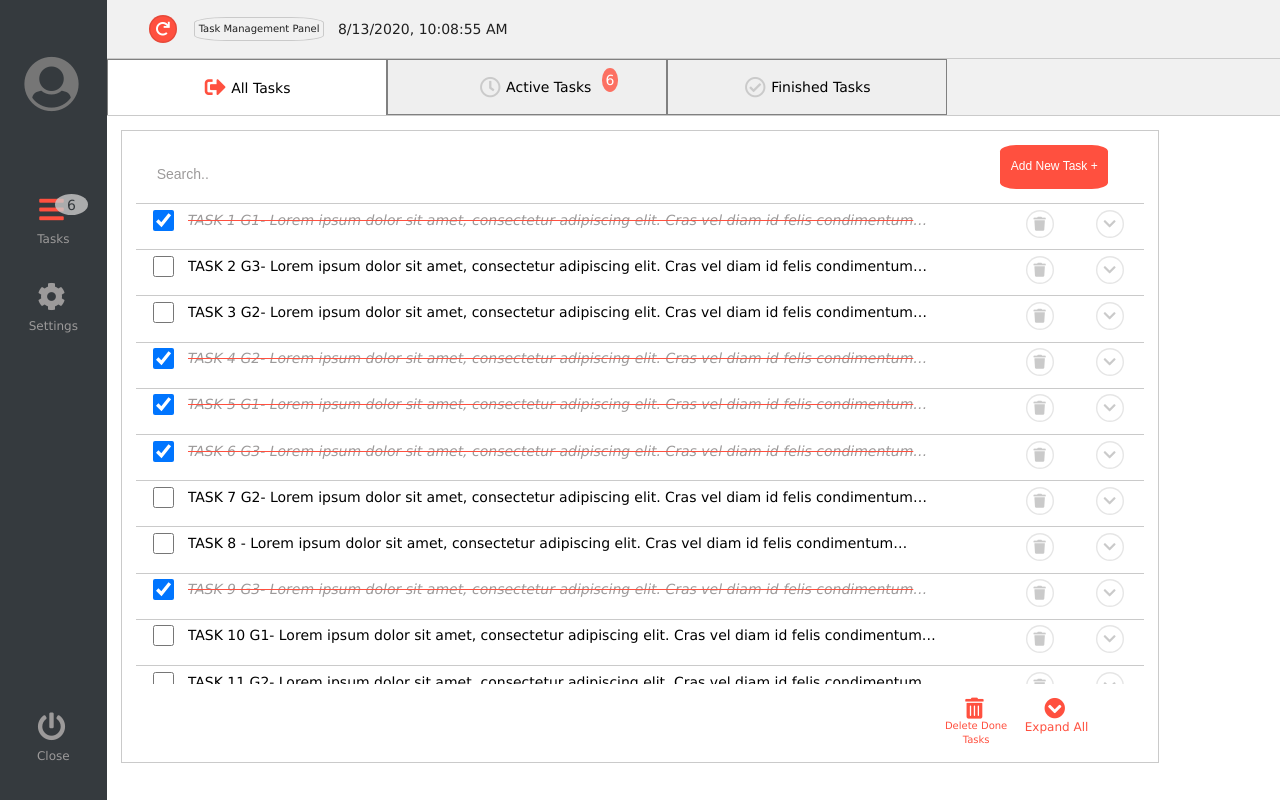
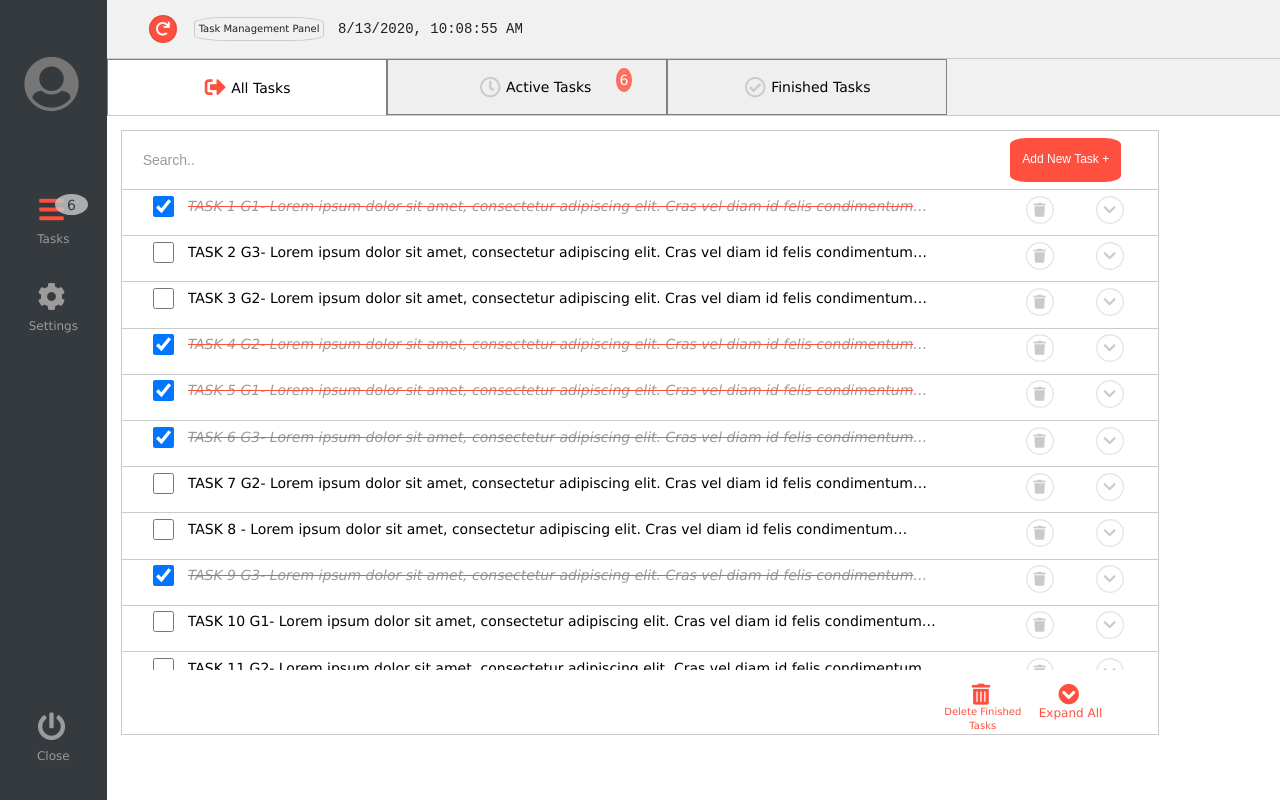
Before and after one commit to Fatih-Topcu/TaskManager-React, a React (Create React App) app: page / in a window 1280 px wide. Built offline with nearby package versions, Linux system fonts and the light colour scheme.

Commit message:
added some styling

```diff
--- a/src/i18n.js
+++ b/src/i18n.js
@@ -14,7 +14,7 @@ i18n.use(LanguageDetector).init({
                 "search-text":"Search..",
                 "collapse-text":"Collapse All",
                 "expand-text":"Expand All",
-                "delete-text1":"Delete Done",
+                "delete-text1":"Delete Finished",
                 "delete-text2":"Tasks",
                 "taskmanagementpanel-text":"Task Management Panel",
                 "alltasks-text":"All Tasks",
--- a/src/style/style.css
+++ b/src/style/style.css
@@ -132,6 +132,7 @@
 
 #header .header-upper #date-time-p {
   font-size: 1rem;
+  font-family: monospace !important;
 }
 
 #header .header-buttons {
@@ -171,7 +172,7 @@
 #header .header-buttons .header-btn .active-circle {
   position: relative;
   top: -0.5rem;
-  left: 10rem;
+  left: 11rem;
   color: #fff;
   background-color: #ff503fcc;
   border-radius: 50%;
@@ -201,7 +202,6 @@
   -ms-grid-column: 2;
   grid-area: main;
   margin: 1rem;
-  padding: 1rem;
   border: 1px #cacaca solid;
 }
 
@@ -250,6 +250,7 @@
   height: 75%;
   font-size: 12px;
   cursor: pointer;
+  margin-top: 0.5rem;
 }
 
 #main #unclamp-all-btn,
--- a/src/style/style.scss
+++ b/src/style/style.scss
@@ -98,6 +98,7 @@ $header-background: #f1f1f1;
         }
         #date-time-p {
             font-size: 1rem;
+            font-family: monospace !important;
         }
     }
     .header-buttons {
@@ -121,7 +122,7 @@ $header-background: #f1f1f1;
             .active-circle {
                 position: relative;
                 top: -0.5rem;
-                left: 10rem;
+                left: 11rem;
                 color: #fff;
                 background-color: #ff503fcc;
                 border-radius: 50%;
@@ -150,7 +151,6 @@ $header-background: #f1f1f1;
 #main {
     grid-area: main;
     margin: 1rem;
-    padding: 1rem;
     border: 1px $light-grey solid;
     .search-add {
         display: grid;
@@ -179,6 +179,7 @@ $header-background: #f1f1f1;
             height: 75%;
             font-size: 12px;
             cursor: pointer;
+            margin-top: 0.5rem;
         }
         border-bottom: 1px $light-grey solid;
     }
```
Also changed, not shown: 1 other file (tests, documents, lock files or other folders).
